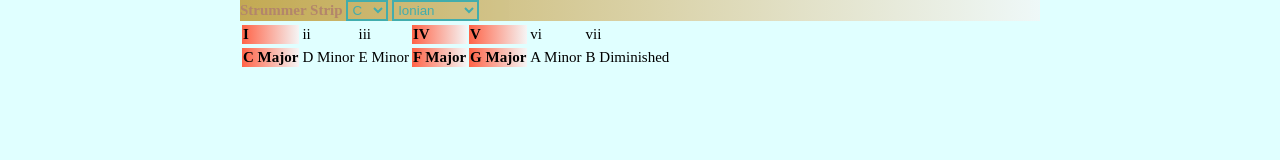
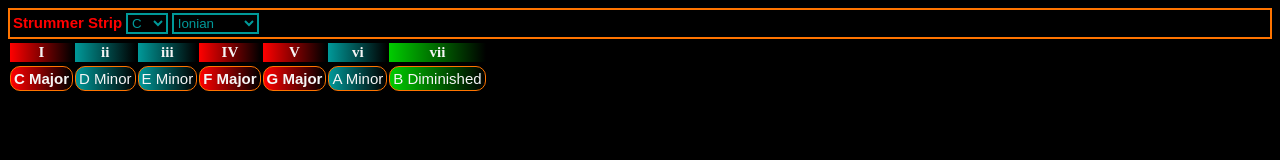
Before and after one commit to j-do/strummerstrip, a browser extension: page index.html in a window 1280 px wide. Drawn offline with Linux system fonts and the light colour scheme.

```diff
--- a/controller.js
+++ b/controller.js
@@ -33,7 +33,7 @@ $(function() {
 
         $("#chords > tbody").append("<tr>");
         for (i = 0; i < chordNums.length; i++) {
-            $("#chords > tbody").append("<td class="+chordNums[i]+">" + chordNums[i] + "</td>");
+            $("#chords > tbody").append("<th class="+chordNums[i]+">" + chordNums[i] + "</th>");
         }
         $("#chords > tbody").append("</tr>");
 
--- a/strummer.css
+++ b/strummer.css
@@ -18,39 +18,44 @@ limitations under the License.
     Author     : Jason "J-Do" Hittle
 */
 body{
-    background-color: lightcyan;
-    margin: 0 auto;
-    height: 150px;
-    width: 800px;
+    background-color: black;
     font-size: 15px;
+    color: whitesmoke;
 }
 
 #appName{
-    color: sienna;
+    color: #FF0000;
+    font-family:sans-serif;
     font-weight: bolder;
 }
 .control{
-    border: darkcyan solid 2px;
-    color: darkcyan;
-    background-color: transparent;
+    border: #009999 solid 2px;
+    color: #009999;
+    background-color: black;
 }
 
 .header{
-    background-image: linear-gradient(to right, darkgoldenrod, whitesmoke );
-    opacity: 0.7;
+    padding: 3px;
+    border: #FF7400 solid 2px;
 }
 
-.I{
+.I,.IV,.V{
     font-weight: bold;
-    background-image: linear-gradient(to right, tomato, whitesmoke);
+    background-image: linear-gradient(to right, #FF0000, black);
 }
 
-.IV{
-    font-weight: bold;
-    background-image: linear-gradient(to right, tomato, whitesmoke);
+.ii,.iii,.vi,.vii{
+    background-image: linear-gradient(to right, #009999, black);
 }
 
-.V{
-    font-weight: bold;
-    background-image: linear-gradient(to right, tomato, whitesmoke);
+.vii{
+    background-image: linear-gradient(to right, #00CC00, black);
 }
+
+td{
+    border-radius: 10px;
+    padding: 3px;
+    text-align: center;
+    font-family: sans-serif;
+    border: #FF7400 solid 1px;
+}
```
Also changed, not shown: background.js (deleted, +0 -13 lines), icon_128.png, icon_16.png, icon_48.png, manifest.json.
